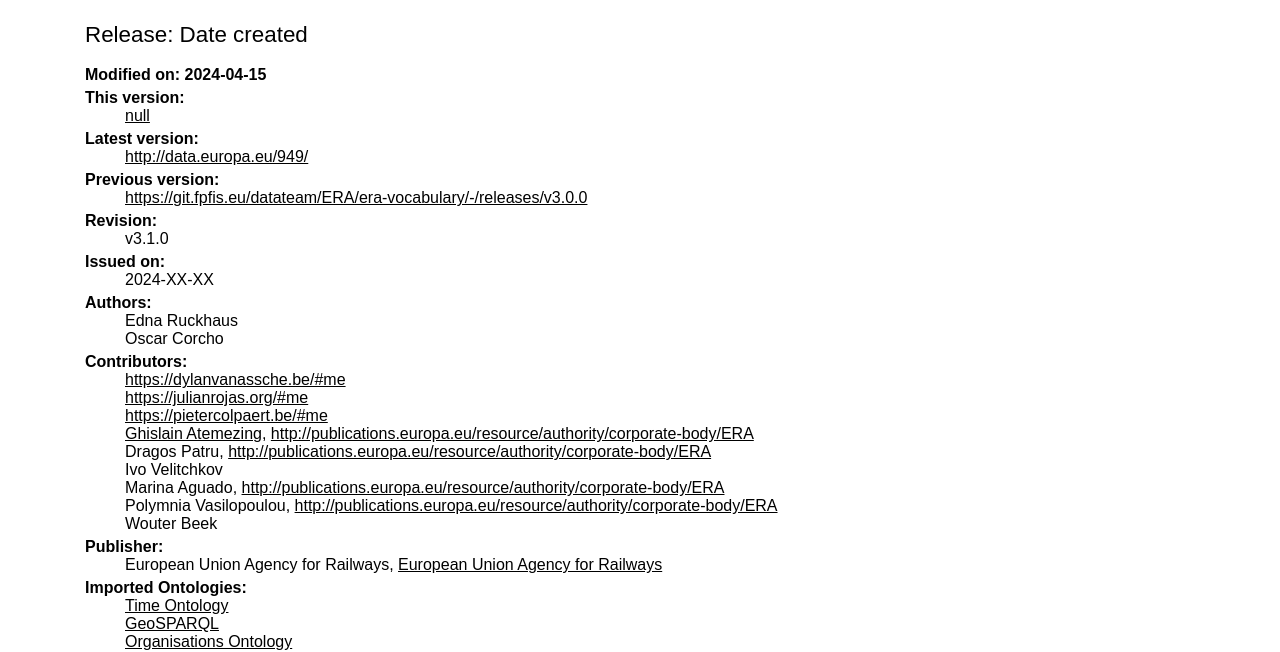
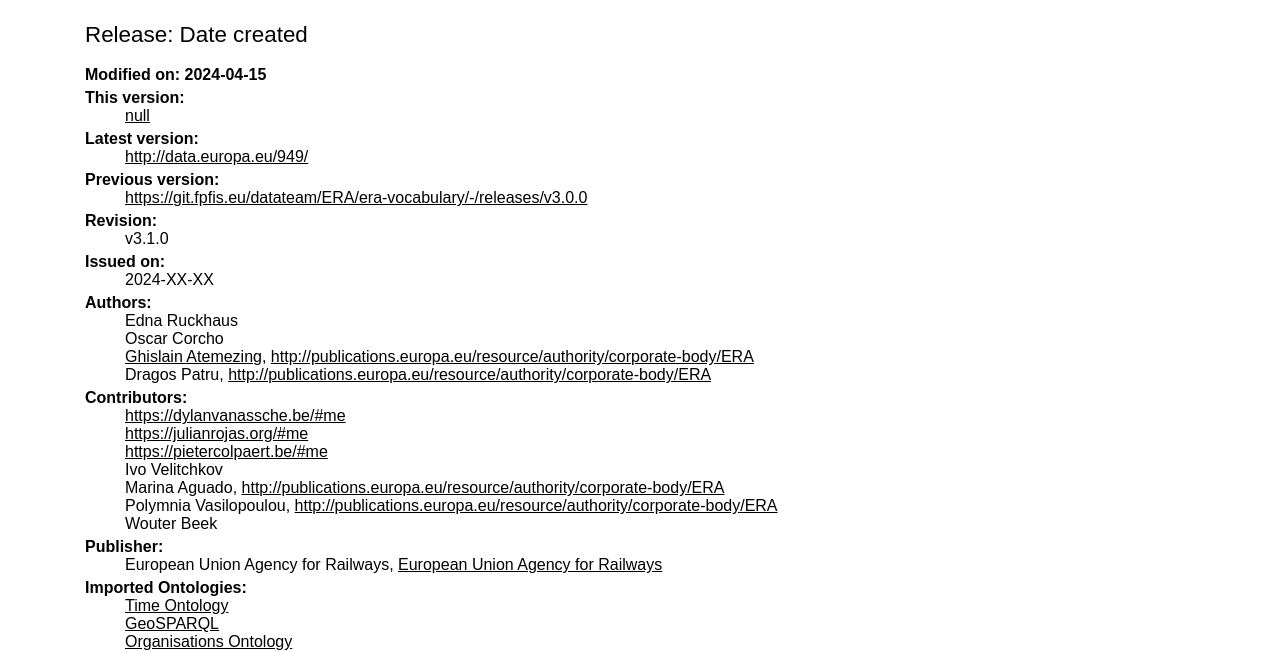
Before and after one commit to Interoperable-data/ERA-Ontology-3.1.0, a plain HTML site: page doc/index-en.html in a window 1280 px wide. Shown: the part 158-810 px from the top of the page. Drawn offline with nearby package versions, Linux system fonts and the light colour scheme.

Commit message:
updated authors link in HTML

```diff
--- a/doc/index-en.html
+++ b/doc/index-en.html
@@ -82,10 +82,17 @@ function loadTOC(){
 <dt>Issued on:</dt>
 <dd>2024-XX-XX</dd>
 <dt>Authors:</dt>
-<dd>Edna Ruckhaus</dd><dd>Oscar Corcho</dd>
-
+<dd>Edna Ruckhaus</dd>
+<dd>Oscar Corcho</dd>
+<dd><a href="https://orcid.org/0000-0003-1562-6922">Ghislain Atemezing</a>, <a href="http://publications.europa.eu/resource/authority/corporate-body/ERA">http://publications.europa.eu/resource/authority/corporate-body/ERA</a></dd>
+<dd>Dragos Patru, <a href="http://publications.europa.eu/resource/authority/corporate-body/ERA">http://publications.europa.eu/resource/authority/corporate-body/ERA</a></dd>
 <dt>Contributors:</dt>
-<dd><a href="https://dylanvanassche.be/#me">https://dylanvanassche.be/#me</a></dd><dd><a href="https://julianrojas.org/#me">https://julianrojas.org/#me</a></dd><dd><a href="https://pietercolpaert.be/#me">https://pietercolpaert.be/#me</a></dd><dd><a href="https://orcid.org/0000-0003-1562-6922">Ghislain Atemezing</a>, <a href="http://publications.europa.eu/resource/authority/corporate-body/ERA">http://publications.europa.eu/resource/authority/corporate-body/ERA</a></dd><dd>Dragos Patru, <a href="http://publications.europa.eu/resource/authority/corporate-body/ERA">http://publications.europa.eu/resource/authority/corporate-body/ERA</a></dd><dd>Ivo Velitchkov</dd><dd>Marina Aguado, <a href="http://publications.europa.eu/resource/authority/corporate-body/ERA">http://publications.europa.eu/resource/authority/corporate-body/ERA</a></dd><dd>Polymnia Vasilopoulou, <a href="http://publications.europa.eu/resource/authority/corporate-body/ERA">http://publications.europa.eu/resource/authority/corporate-body/ERA</a></dd><dd>Wouter Beek</dd>
+<dd><a href="https://dylanvanassche.be/#me">https://dylanvanassche.be/#me</a></dd>
+<dd><a href="https://julianrojas.org/#me">https://julianrojas.org/#me</a></dd>
+<dd><a href="https://pietercolpaert.be/#me">https://pietercolpaert.be/#me</a></dd>
+<dd>Ivo Velitchkov</dd><dd>Marina Aguado, <a href="http://publications.europa.eu/resource/authority/corporate-body/ERA">http://publications.europa.eu/resource/authority/corporate-body/ERA</a></dd>
+<dd>Polymnia Vasilopoulou, <a href="http://publications.europa.eu/resource/authority/corporate-body/ERA">http://publications.europa.eu/resource/authority/corporate-body/ERA</a></dd>
+<dd>Wouter Beek</dd>
 
 <dt>Publisher:</dt>
 <dd>European Union Agency for Railways, <a href="http://publications.europa.eu/resource/authority/corporate-body/ERA">European Union Agency for Railways</a></dd>
```
